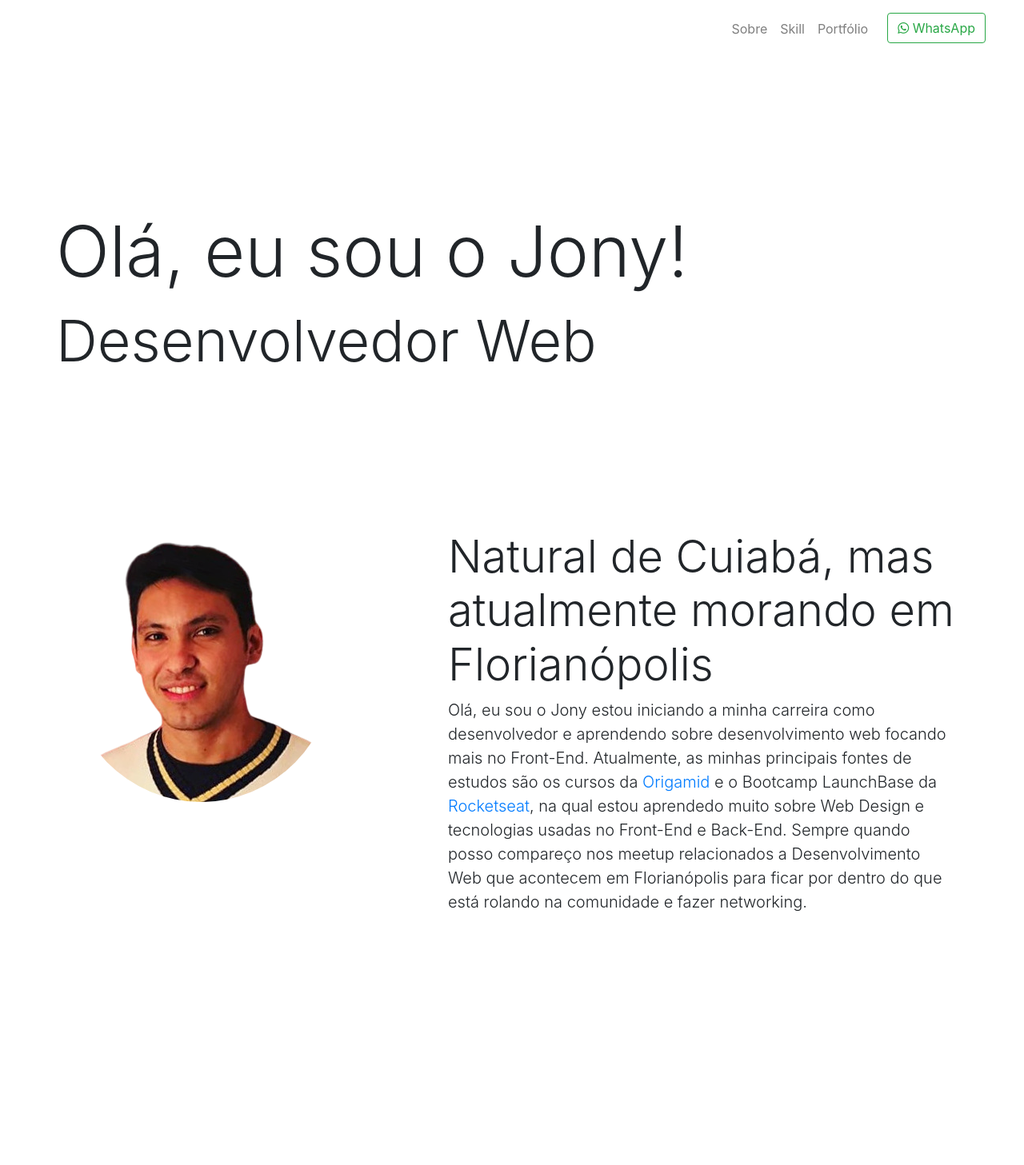
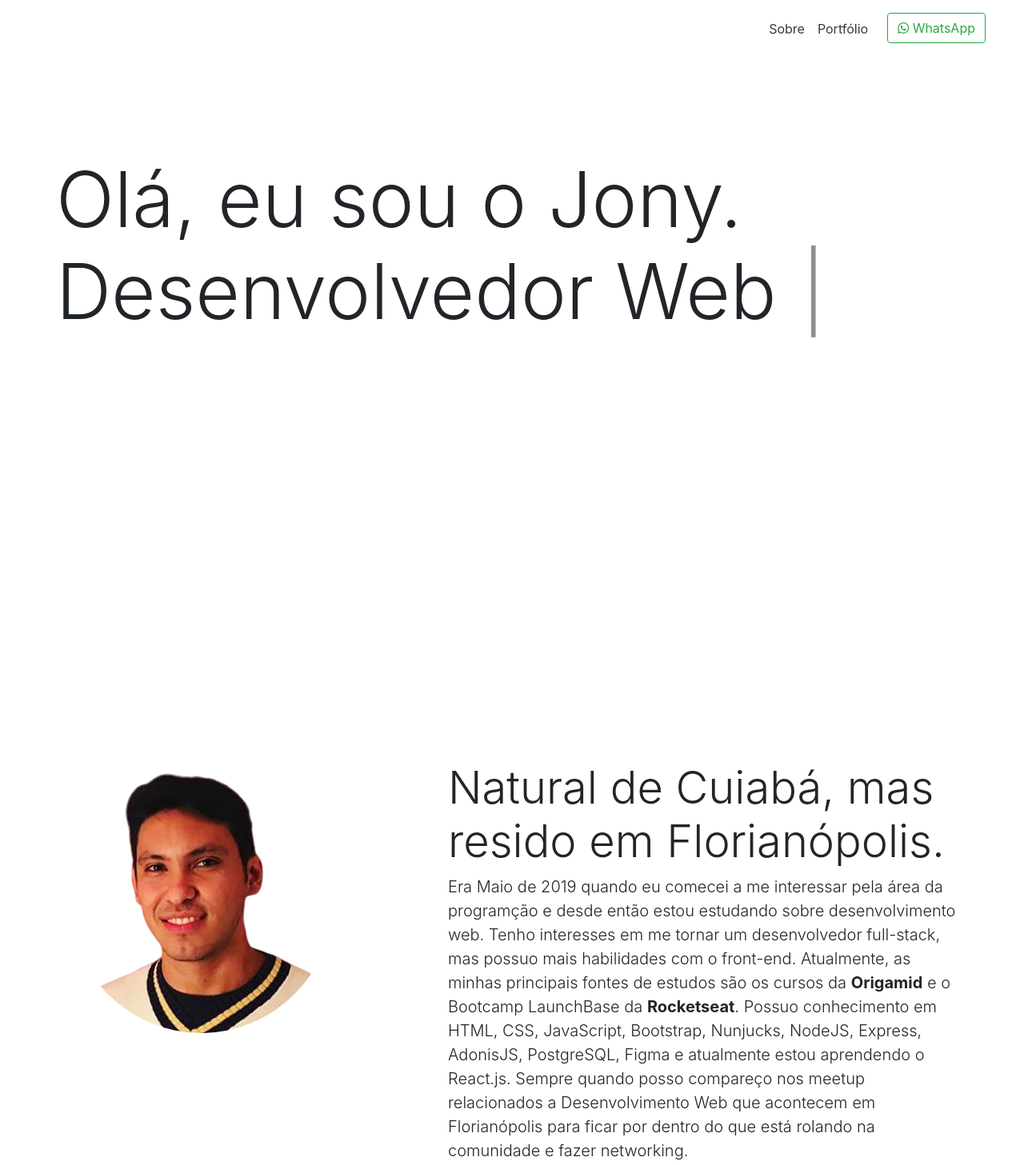
Before and after one commit to jonyreis/jonyreis.github.io, a website: page index.html in a window 1280 px wide. Shown: the whole page at 80% size. Before the commit the page ends 1159 px from the top, so only its background shows below. Drawn offline with Linux system fonts and the light colour scheme; files whose address does not match are found by name.

Commit message:
Add scroll and function typeWriter

```diff
--- a/css/styles.css
+++ b/css/styles.css
@@ -2,14 +2,58 @@ body {
     padding-top: 72px;
 }
 
+main {
+    height: 100vh;
+}
+
 main h1 {
-    margin: 190px 0;
+    padding-top: 120px;
+}
+
+#sobre {
+    padding-top: 80px;
+    height: 100vh;
 }
 
 #foto-jony {
     border-radius: 50%;
 }
 
+.nav-link:hover {
+    cursor: pointer;
+}
+
+.link {
+    color: #212529;
+    font-weight: bold;
+}
+
+.link:hover {
+    color: #000;
+    text-decoration: none;
+}
+
 .box-shadow {
     box-shadow: 0 4px 8px rgba(0, 0, 0, 0.1);
 }
+
+h1::after {
+    content: '|';
+    margin-left: 4px;
+    opacity: 1;
+    animation: cursor 700ms infinite;
+}
+
+@keyframes cursor {
+    0%, 100% {
+        opacity: 1;
+    }
+    50% {
+        opacity: 0;
+    }
+}
+
+#portfolio {
+    padding-top: 80px;
+    min-height: 100vh;
+}
--- a/index.html
+++ b/index.html
@@ -16,7 +16,7 @@
     <link rel="stylesheet" href="/css/styles.css">
 </head>
 <body>
-    <header >
+    <header>
         <nav class="navbar navbar-expand-md navbar-light bg-white fixed-top py-3 pr-5">
             <button class="navbar-toggler" type="button" data-toggle="collapse"
                 data-target="#navbarSupportedContent" aria-controls="navbarSupportedContent"
@@ -27,13 +27,10 @@
             <div class="collapse navbar-collapse" id="navbarSupportedContent">
                 <ul class="navbar-nav ml-auto">
                     <li class="nav-item">
-                        <a class="nav-link" href="#">Sobre</a>
+                        <a class="nav-link text-dark" onclick="go('#sobre')">Sobre</a>
                     </li>
                     <li class="nav-item">
-                        <a class="nav-link" href="#">Skill</a>
-                    </li>
-                    <li class="nav-item">
-                        <a class="nav-link" href="#">Portfólio</a>
+                        <a class="nav-link text-dark" onclick="go('#portfolio')">Portfólio</a>
                     </li>
                     <li class="nav-item">
                         <a class="btn btn-outline-success ml-md-3" href="https://bit.ly/2SqeX0Y" target="_blank">
@@ -47,29 +44,53 @@
     </header>
     <main class="container">
         <div class="row">
-            <h1 class="display-2">Olá, eu sou o Jony!</br><span class="display-3">Desenvolvedor Web</span></h1>
+            <h1 class="display-1">
+                Olá, eu sou o Jony.
+                Desenvolvedor Web
+            </h1>
         </div>
     </main>
-    <section class="container">
+    <section class="container" id="sobre">
         <div class="row">
             <div class="col-5">
                 <img id="foto-jony" src="/assets//eu/jony-intro.png" alt="Foto do Jony" srcset="">
             </div>
             <div class="col-lg-7">
-                <h3 class="display-4">Natural de Cuiabá, mas atualmente morando em Florianópolis</h3>
-                <p class="lead">Olá, eu sou o Jony estou iniciando a minha carreira como desenvolvedor e aprendendo sobre desenvolvimento web focando
-                    mais no Front-End. Atualmente, as minhas principais fontes de estudos são os cursos da <a href="http://www.origamid.com" target="_blank" rel="noopener noreferrer" class="link">Origamid</a>
-                    e o Bootcamp LaunchBase da <a href="http://rocketseat.com.br/launchbase" target="_blank" rel="noopener noreferrer" class="link">Rocketseat</a>,
-                    na qual estou aprendedo muito sobre Web Design  e tecnologias usadas no Front-End e Back-End. Sempre quando posso compareço nos
-                    meetup  relacionados a Desenvolvimento Web que acontecem em Florianópolis para ficar por dentro do que está
+                <h2 class="display-4">Natural de Cuiabá, mas resido em Florianópolis.</h2>
+                <p class="lead">Era Maio de 2019 quando eu comecei a me interessar pela área da programção e desde então estou estudando sobre desenvolvimento web.
+                    Tenho interesses em me tornar um desenvolvedor full-stack, mas possuo mais habilidades com o front-end. Atualmente, as minhas principais
+                    fontes de estudos são os cursos da <a href="http://www.origamid.com" target="_blank" rel="noopener noreferrer" class="link">Origamid</a>
+                    e o Bootcamp LaunchBase da <a href="http://rocketseat.com.br/launchbase" target="_blank" rel="noopener noreferrer" class="link">Rocketseat</a>.
+                    Possuo conhecimento em HTML, CSS, JavaScript, Bootstrap, Nunjucks, NodeJS, Express, AdonisJS, PostgreSQL, Figma e atualmente estou aprendendo o React.js.
+                    Sempre quando posso compareço nos meetup  relacionados a Desenvolvimento Web que acontecem em Florianópolis para ficar por dentro do que está
                     rolando na comunidade e fazer networking.
                 </p>
             </div>
         </div>
     </section>
+    <!-- <section class="container" id="portfolio">
+        <div class="row">
+            <div class="col-5 bg-light py-5">
+                <img src="/assets/eu/jony-sobre.png" alt="" srcset="">
+            </div>
+            <div class="col-7 bg-success">
+                <p>Possuo conhecimento em HTML, CSS, JavaScript, Bootstrap</p>
+                <ul>
+                    <li>HTML</li>
+                    <li>CSS</li>
+                    <li>JavaScript</li>
+                </ul>
+                <a href="http://" target="_blank" rel="noopener noreferrer">Visualizar o Projeto</a>
+            </div>
+        </div>
+    </section>
 
+    <footer class="bg-dark py-4">
+        Jony Reis
+    </footer> -->
 
-
+    <script src="/js/scroll.js"></script>
+    <script src="/js/cursor.js"></script>
     <script src="/js/jquery-3.4.1.slim.min.js"></script>
     <script src="/js/popper.min.js"></script>
     <script src="/js/bootstrap.js"></script>
--- /dev/null
+++ b/js/cursor.js
@@ -0,0 +1,10 @@
+function typeWriter(texto) {
+    const textoArray = texto.innerHTML.split('')
+    texto.innerHTML = ''
+    textoArray.forEach((letra, i) => {
+        setTimeout(() => texto.innerHTML += letra, 65 * i)
+    })
+}
+
+const h1 = document.querySelector('h1')
+typeWriter(h1)
--- /dev/null
+++ b/js/scroll.js
@@ -0,0 +1,8 @@
+const go = (e) => {
+    window.scroll({
+        top: document.querySelector(e)
+        .offsetTop,
+        left: 0,
+        behavior: 'smooth'
+     });
+  }
```
